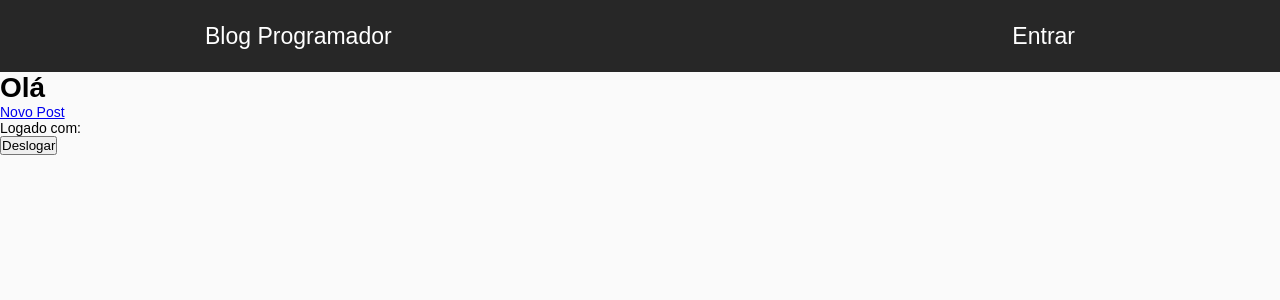
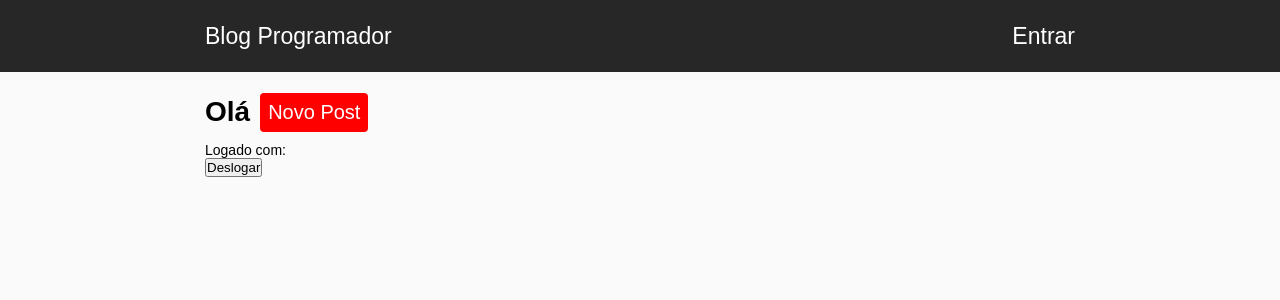
Before and after one commit to ruanlas-learning/blogreact, a React (Create React App) app: page /dashboard in a window 1280 px wide. Shown: the top 300 px of the page. Built offline with nearby package versions, Linux system fonts and the light colour scheme; no server answers; the database is empty; sample sign-in values are in the browser's storage; the HTML template or start-up script is replaced by a standard one.

Commit message:
Painel administrativo pt2

```diff
--- /dev/null
+++ b/src/components/Dashboard/dashboard.css
@@ -0,0 +1,23 @@
+div#dashboard{
+    width: 100%;
+    max-width: 930px;
+    margin: 20px auto;
+    padding: 0 30px;
+}
+
+div#dashboard .user-info{
+    display: flex;
+    height: 40px;
+    align-items: center;
+    margin-bottom: 10px;
+}
+
+div#dashboard .user-info a{
+    margin-left: 10px;
+    padding: 8px;
+    border-radius: 4px;
+    font-size: 20px;
+    background-color: #FF0000;
+    color: #FFF;
+    text-decoration: none;
+}
--- a/src/components/Dashboard/index.js
+++ b/src/components/Dashboard/index.js
@@ -1,6 +1,7 @@
 import React, { Component } from 'react';
 import {Link, withRouter} from 'react-router-dom';
 import firebase from '../../firebase';
+import './dashboard.css';
 
 class Dashboard extends Component {
 
@@ -26,8 +27,14 @@ class Dashboard extends Component {
         });
     }
 
-    logout(){
-
+    logout = async() => {
+        await firebase.logout()
+            .catch((error)=>{
+                console.log(error);
+            });
+        localStorage.removeItem('nome');
+        localStorage.removeItem('email');
+        this.props.history.push('/');
     }
 
     render(){
--- a/src/firebase.js
+++ b/src/firebase.js
@@ -22,6 +22,10 @@ class Firebase{
 
     login(email, password){
         return app.auth().signInWithEmailAndPassword(email, password);
+    }
+
+    logout(){
+        return app.auth().signOut();
     }
 
     async register(nome, email, password){
```
